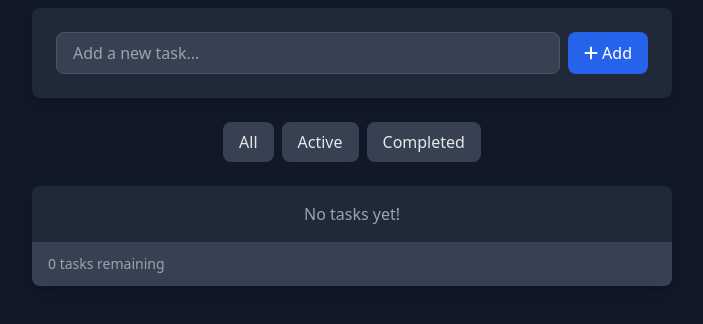
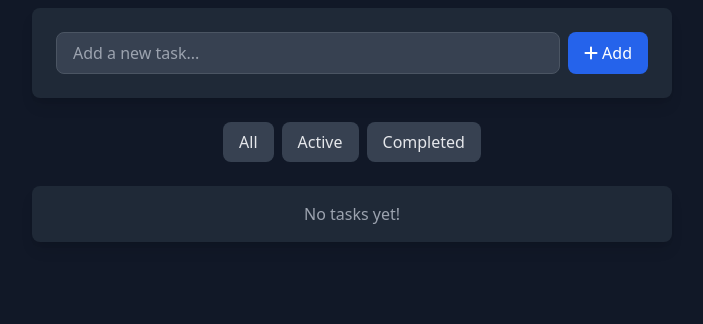
Before and after one commit to joseph-cef/professional-to-do-list, a plain HTML site: page index.html in a window 1280 px wide. Shown: the part 92-416 px from the top of the page, without its empty margins (288-991 px from the left). Drawn offline with nearby package versions, Linux system fonts and the light colour scheme.

Commit message:
remove taskCount

```diff
--- a/app.js
+++ b/app.js
@@ -5,7 +5,6 @@ document.addEventListener('DOMContentLoaded', function() {
     const taskList = document.getElementById('taskList');
     const errorMessage = document.getElementById('errorMessage');
     const filterButtons = document.querySelectorAll('.filter-btn');
-    const taskCount = document.getElementById('taskCount');
     const editModal = document.getElementById('editModal');
     const editInput = document.getElementById('editInput');
     const cancelEdit = document.getElementById('cancelEdit');
@@ -38,8 +37,7 @@ document.addEventListener('DOMContentLoaded', function() {
     // Update task counter
     function updateTaskCount() {
         const activeTasks = tasks.filter(task => !task.completed).length;
-        taskCount.textContent = activeTasks;
-    }
+     }
 
     // Render tasks based on current filter
     function renderTasks() {
--- a/index.html
+++ b/index.html
@@ -29,13 +29,9 @@
         </div>
 
          <div class="bg-gray-800 rounded-lg shadow-lg overflow-hidden">
-            <ul id="taskList" class="divide-y divide-gray-700">
-             </ul>
-
-             <div class="bg-gray-700 px-4 py-3 text-sm text-gray-400">
-                <span id="taskCount">0</span> tasks remaining
-            </div>
-        </div>
+                <ul id="taskList" class="divide-y divide-gray-700">
+                </ul>
+         </div>
     </div>
 
      <div id="editModal" class="fixed inset-0 bg-black bg-opacity-50 flex items-center justify-center hidden z-50">
```
